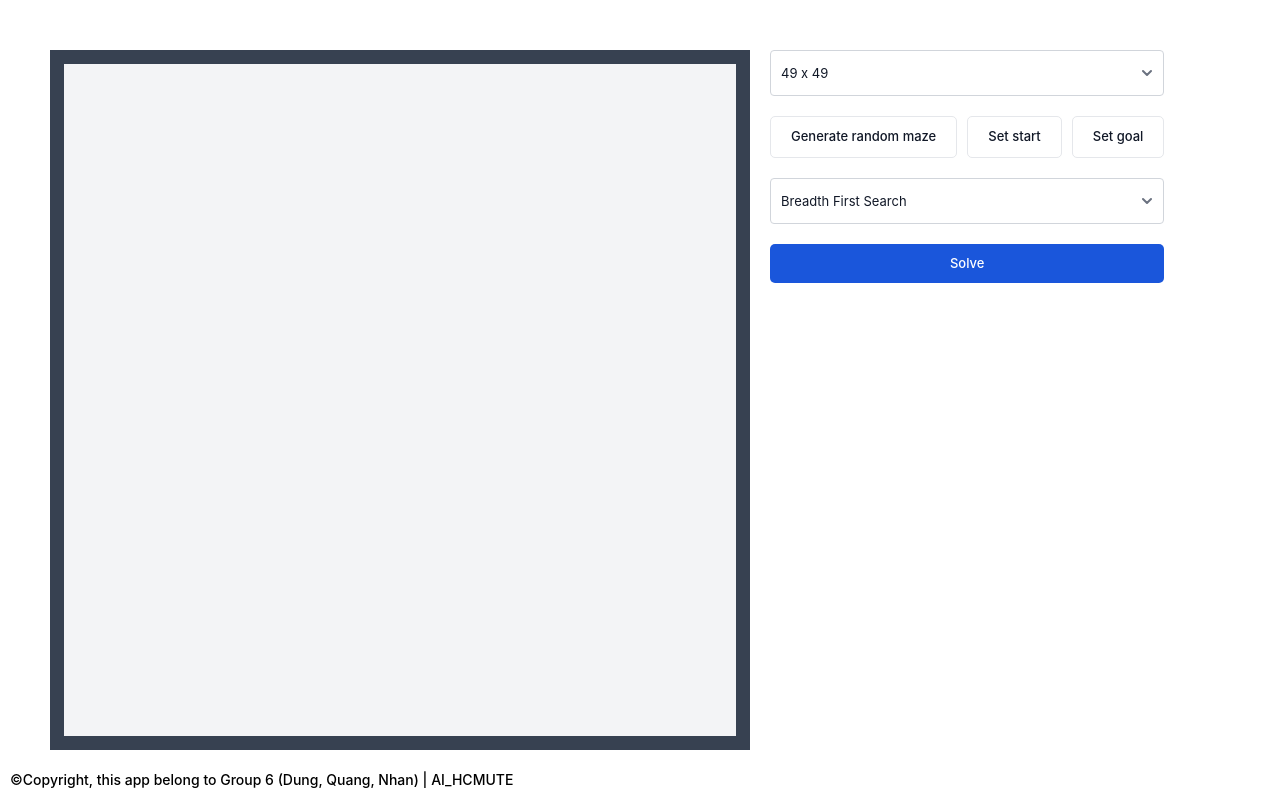
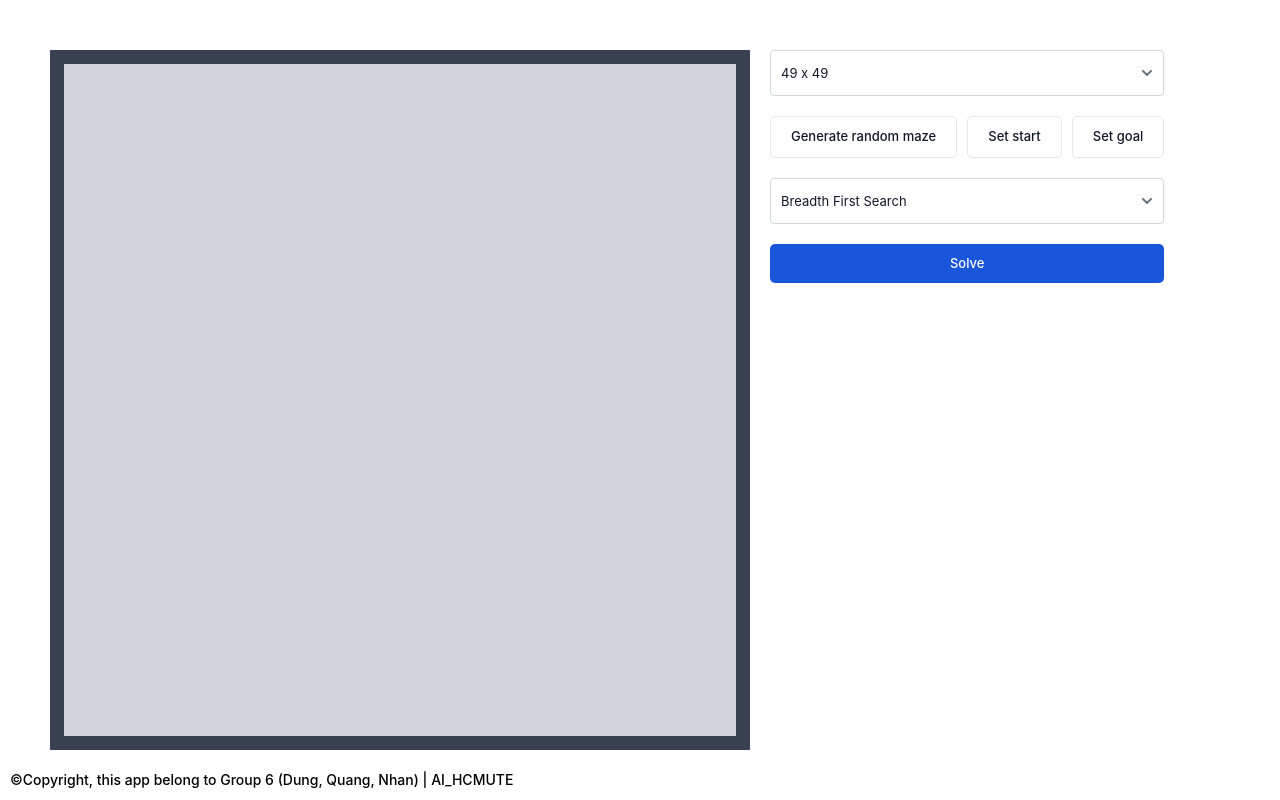
Before and after one commit to akili862002/Maze-solver-reactjs, a React (Vite) app: page / in a window 1280 px wide. Built offline with nearby package versions, Linux system fonts and the light colour scheme.

Commit message:
Change color

```diff
--- a/src/MazeBoard.tsx
+++ b/src/MazeBoard.tsx
@@ -24,6 +24,7 @@ const MazeBoard: React.FC<IMazeProps> = ({ maze }) => {
 
   return (
     <div
+      className="bg-gray-300"
       style={{
         width: boardWidth + "px",
       }}
@@ -73,11 +74,11 @@ const Block: React.FC<{
       className={cn(
         " cursor-pointer ",
         // "border-l border-solid border-b border-y-gray-300",
-        val === 0 && "bg-gray-100 hover:bg-gray-200",
+        val === 0 && " hover:bg-gray-200",
         val === 1 && "bg-gray-700",
         val === -1 && "bg-primary",
         val === 2 && "bg-red-500",
-        val === POINT.VISITED && "bg-green-200",
+        val === POINT.VISITED && "bg-gray-500",
         val === POINT.SOLVED && "bg-purple-500 "
       )}
       id={id}
```
